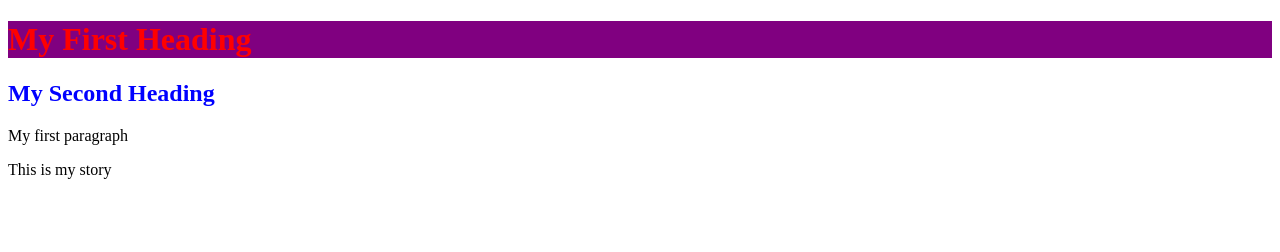
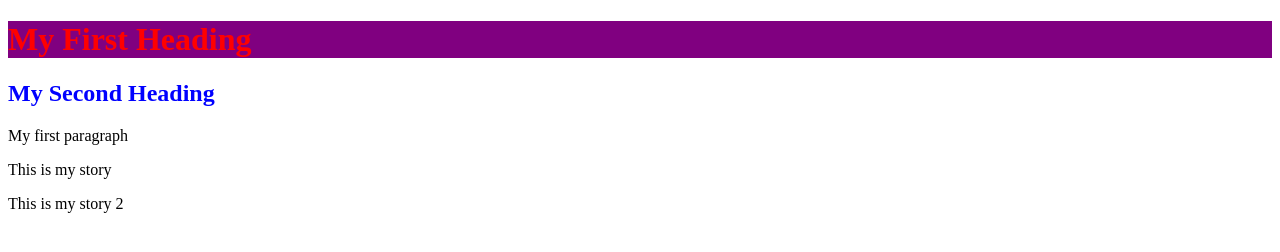
Before and after one commit to pradeep-91/HTML_tutorials, a plain HTML site: page index.html in a window 1280 px wide. Drawn offline with Linux system fonts and the light colour scheme.

Commit message:
Update index.html

```diff
--- a/index.html
+++ b/index.html
@@ -6,7 +6,7 @@
 <h2 style="color: blue;">My Second Heading</h2>
 <p>My first paragraph</p>
 <p>This is my story</p>
-
+<p>This is my story 2</p>
 
 </body>
 </html>
```
